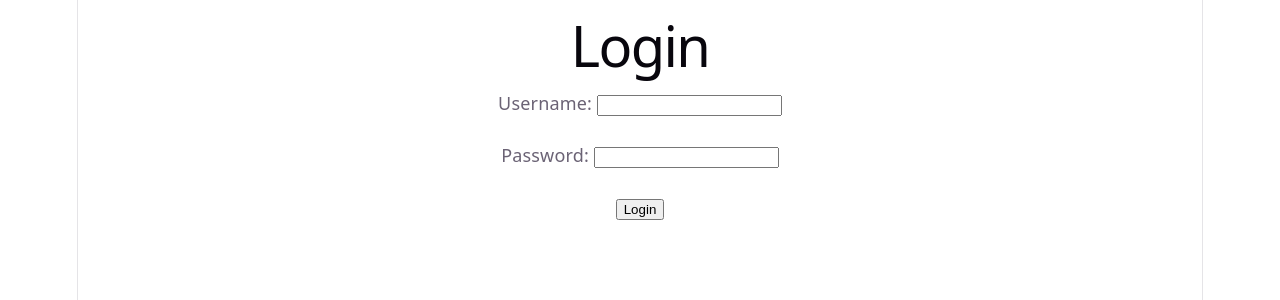
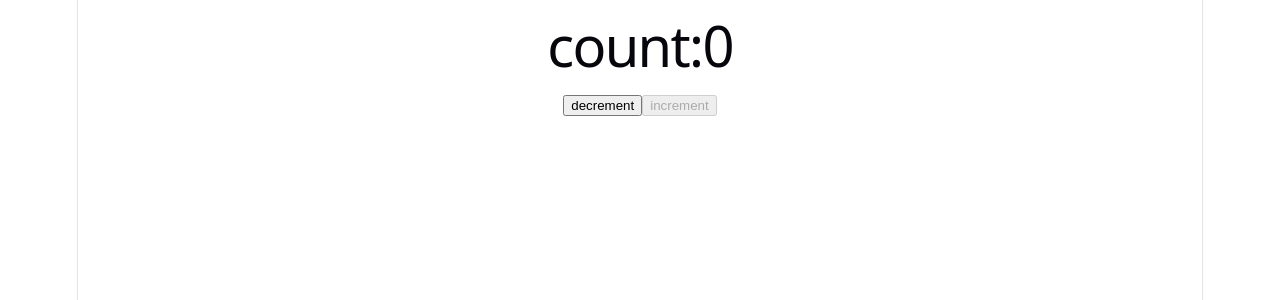
Before and after one commit to hanadaadn20-oss/react-exercise, a React (Vite) app: page / in a window 1280 px wide. Shown: the top 300 px of the page. Built offline with nearby package versions, Linux system fonts and the light colour scheme.

Commit message:
event test

```diff
--- a/src/App.jsx
+++ b/src/App.jsx
@@ -1,60 +1,21 @@
 import { useState } from "react";
 
 function App() {
-  const [username, setUsername] = useState("");
-  const [password, setPassword] = useState("");
-  const [isLoggedIn, setIsLoggedIn] = useState(false);
+  const[count, setCount]=useState(0)
+  const handleAdd =()=>{
+   setCount(count+1)
+  }
 
-  const handleLogin = () => {
-    if (username !== "" && password !== "") {
-      setIsLoggedIn(true);
-    } else {
-      alert("Fadlan geli Username iyo Password");
-    }
-  };
-
-  const handleLogout = () => {
-    setIsLoggedIn(false);
-    setUsername("");
-    setPassword("");
-  };
+  const handleSub =()=>{
+    setCount(count-1)
+  }
 
   return (
     <div>
-      {!isLoggedIn ? (
-        <>
-          <h1>Login</h1>
+    <h1>count:{count}</h1>
 
-          <div>
-            <label>Username: </label>
-            <input
-              type="text"
-              value={username}
-              onChange={(e) => setUsername(e.target.value)}
-            />
-          </div>
-
-          <br />
-
-          <div>
-            <label>Password: </label>
-            <input
-              type="password"
-              value={password}
-              onChange={(e) => setPassword(e.target.value)}
-            />
-          </div>
-
-          <br />
-
-          <button onClick={handleLogin}>Login</button>
-        </>
-      ) : (
-        <>
-          <h1>Hello, {username}</h1>
-          <button onClick={handleLogout}>Logout</button>
-        </>
-      )}
+    <button onClick={handleAdd}>decrement</button>
+    <button onClick={handleSub}   disabled={count === 0}g>increment</button>
     </div>
   );
 }
```
